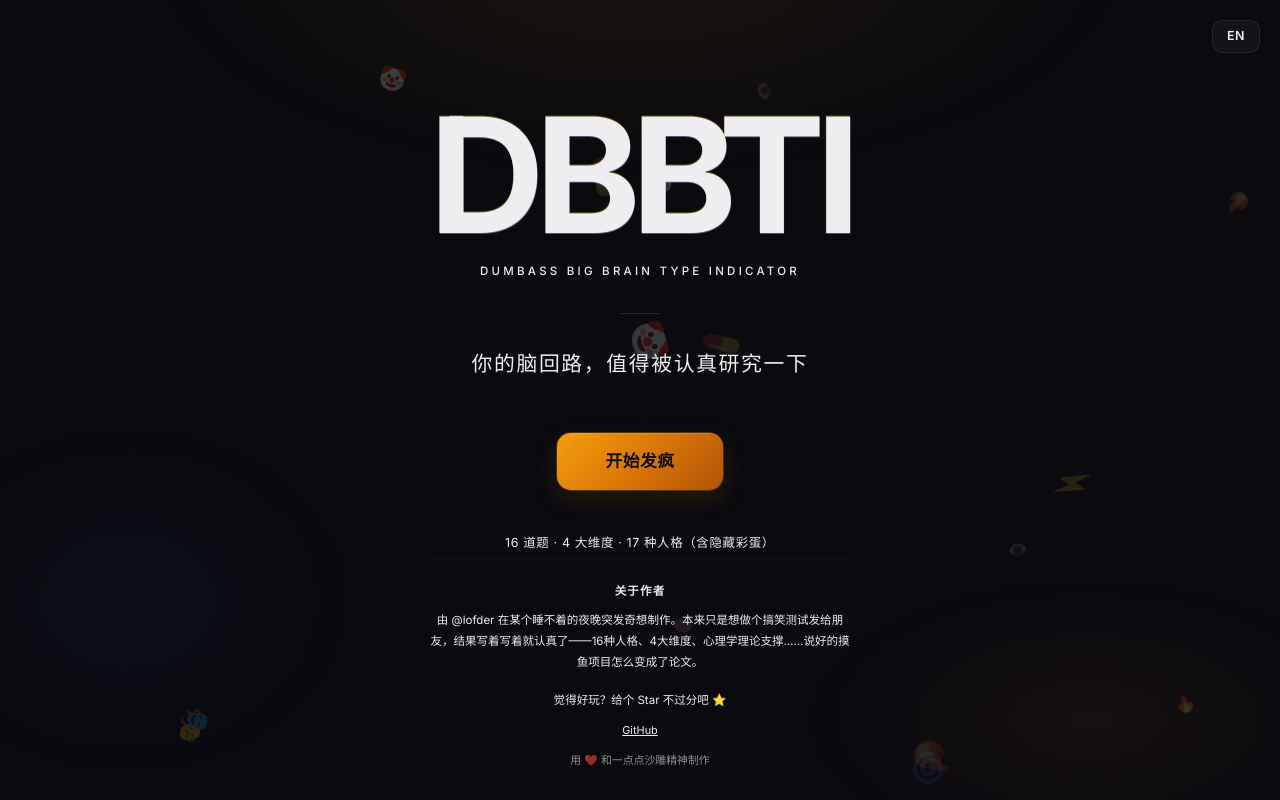
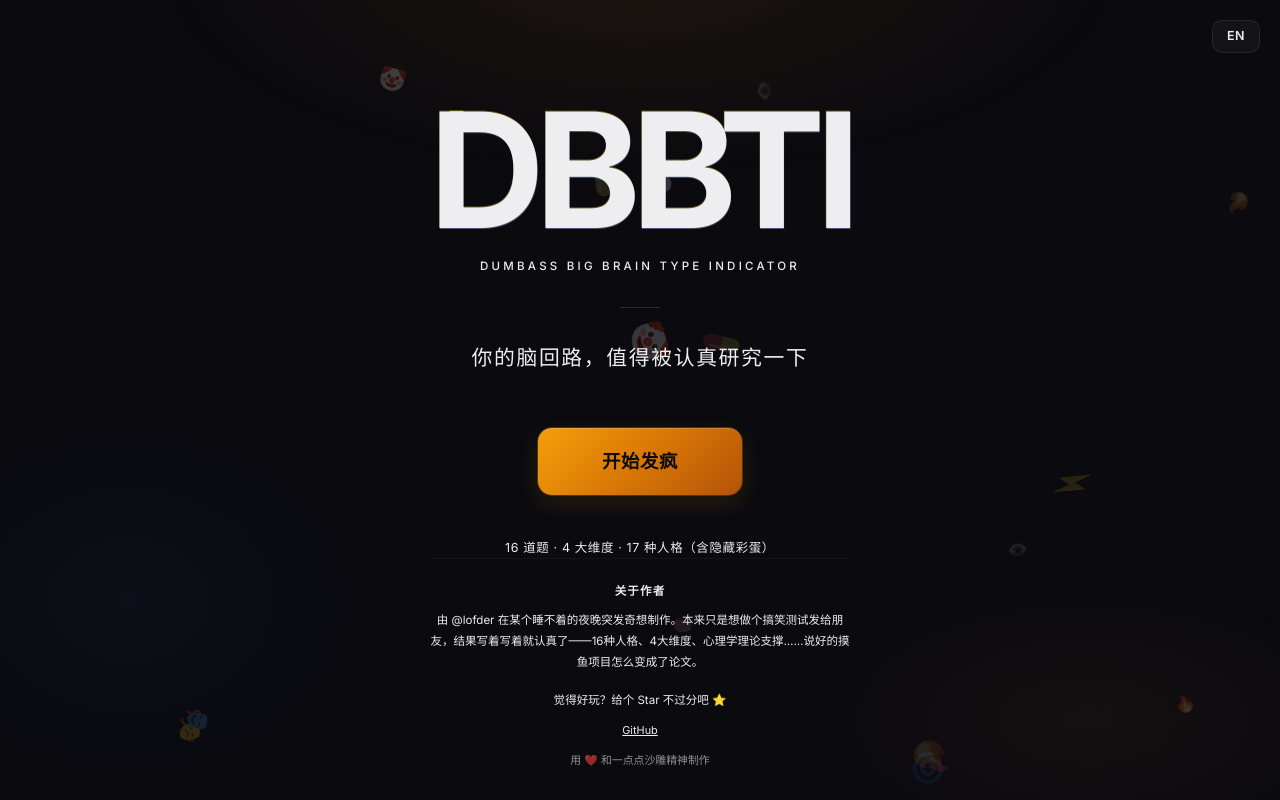
Before and after one commit to lofder/dbbti, a React (Vite) app: page / in a window 1280 px wide. Built offline with nearby package versions, Linux system fonts and the light colour scheme.

Commit message:
align quiz options full-width, enlarge landing CTA button

```diff
--- a/src/components/Landing.tsx
+++ b/src/components/Landing.tsx
@@ -154,7 +154,7 @@ export default function Landing({ onStart }: LandingProps) {
           transition={{ delay: 1.15, duration: 0.5 }}
           style={{ marginTop: 52 }}
         >
-          <button onClick={onStart} className="btn-primary" style={{ fontSize: '1.05rem', padding: '16px 48px' }}>
+          <button onClick={onStart} className="btn-primary" style={{ fontSize: '1.15rem', padding: '20px 64px' }}>
             {t.startBtn}
           </button>
         </motion.div>
--- a/src/components/QuizFlow.tsx
+++ b/src/components/QuizFlow.tsx
@@ -135,7 +135,7 @@ export default function QuizFlow({ onComplete }: QuizFlowProps) {
                 </h2>
               </div>
 
-              <div style={{ display: 'flex', flexDirection: 'column', gap: 10, paddingLeft: 46 }}>
+              <div style={{ display: 'flex', flexDirection: 'column', gap: 10 }}>
                 {opts.map((opt, i) => {
                   const selected = answers[q.id] === opt.value
                   const isNeutral = opt.value === 0
```
